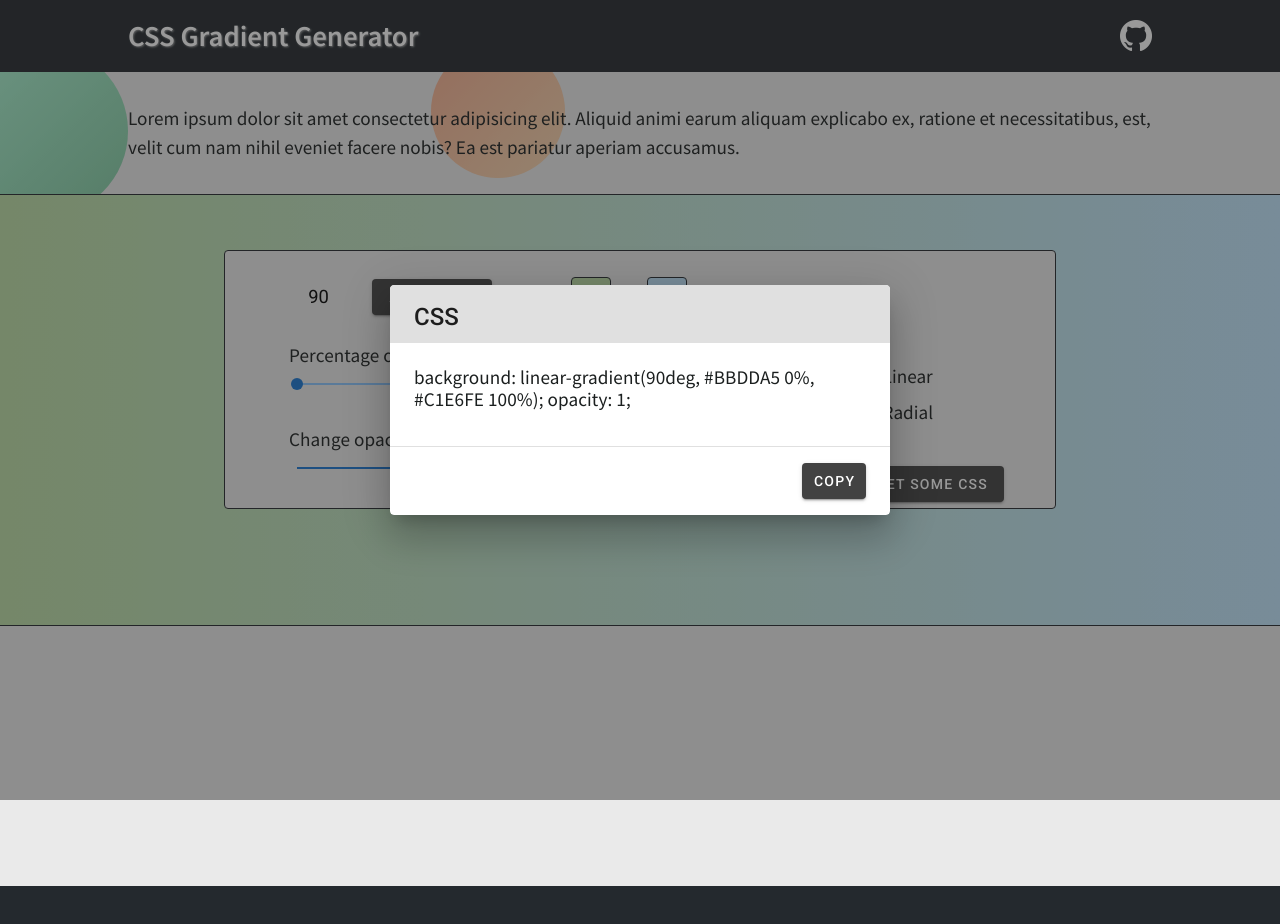
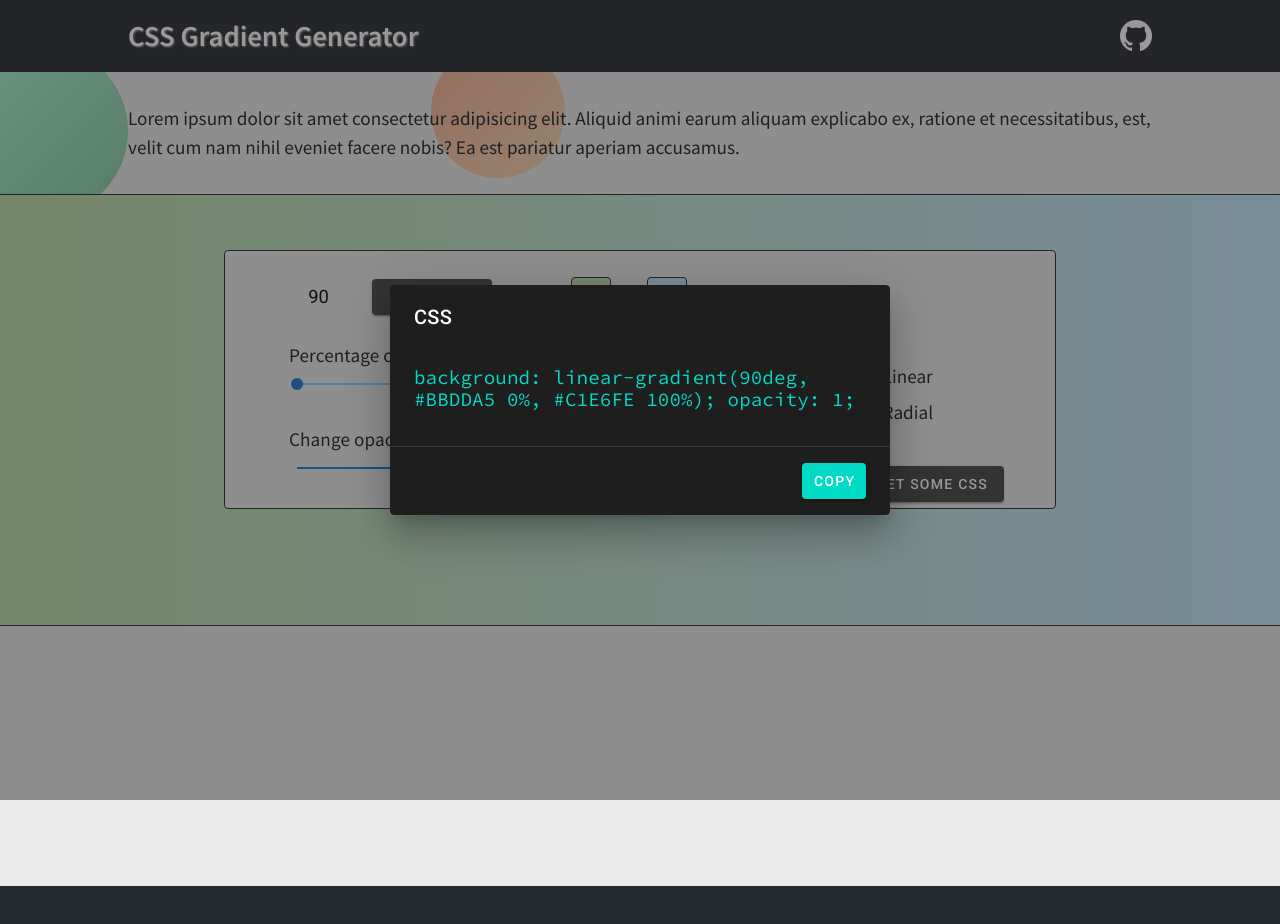
Before and after one commit to jhkette/css-gradient, a Vue app: page / in a window 1280 px wide. Both pictures are taken after a click on the button "GET SOME CSS". Shown: the top 924 px of the page. Built offline with nearby package versions, Linux system fonts and the light colour scheme.

Commit message:
css button

```diff
--- a/public/index.html
+++ b/public/index.html
@@ -7,6 +7,7 @@
     <link rel="icon" href="<%= BASE_URL %>favicon.ico">
     <title><%= htmlWebpackPlugin.options.title %></title>
     <link rel="stylesheet" href="https://fonts.googleapis.com/css?family=Roboto:100,300,400,500,700,900">
+    <link href="https://fonts.googleapis.com/css2?family=Source+Code+Pro:wght@400;500&display=swap" rel="stylesheet">
     <link rel="stylesheet" href="https://cdn.jsdelivr.net/npm/@mdi/font@latest/css/materialdesignicons.min.css">
   </head>
   <body>
--- a/src/components/modal.vue
+++ b/src/components/modal.vue
@@ -1,6 +1,6 @@
 <template>
   <div class="text-center">
-    <v-dialog width="500">
+    <v-dialog width="500" dark>
       <template v-slot:activator="{ on, attrs }">
         <v-btn class="ma-2" color="secondary" v-bind="attrs" v-on="on">
           Get some css
@@ -8,19 +8,19 @@
       </template>
 
       <v-card>
-        <v-card-title class="headline grey lighten-2" primary-title>
+        <v-card-title dark primary-title>
           CSS
         </v-card-title>
 
         <v-card-text>
-          <p>{{ backgroundString }} opacity: {{ renderOpacity }}</p>
+          <p class="code">{{ backgroundString }} opacity: {{ renderOpacity }}</p>
         </v-card-text>
 
         <v-divider></v-divider>
 
         <v-card-actions>
           <v-spacer></v-spacer>
-          <v-btn class="ma-2" color="secondary" @click="copyText">Copy</v-btn>
+          <v-btn class="ma-2" color="#01DAC5" @click="copyText">Copy</v-btn>
         </v-card-actions>
       </v-card>
     </v-dialog>
@@ -70,4 +70,13 @@
     };
   },
 };
+
 </script>
+<style scoped>
+.code {
+  font-family: 'Source Code Pro', monospace;
+  color: #03DAC6;
+
+}
+
+</style>
```
